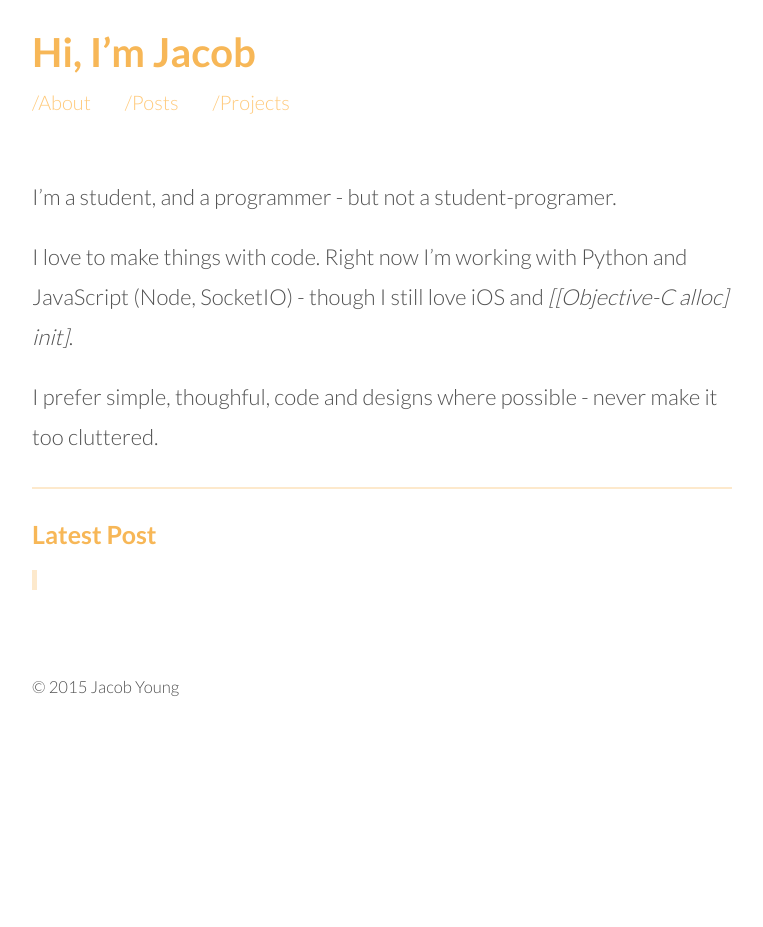
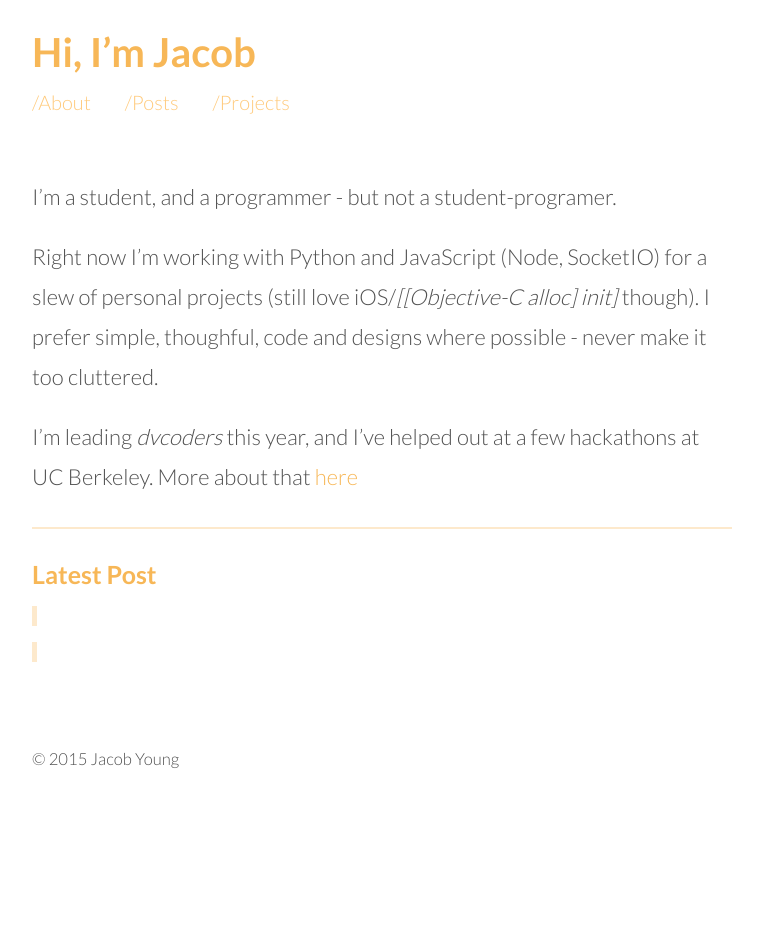
Before and after one commit to shatasundara/thebearjew.github.io, a Jekyll site: the page built from index.md, in a window 1280 px wide. Shown: the whole page, without its empty margins (258-1021 px from the left). Built offline with Jekyll 4.4.1, drawn with Linux system fonts in a browser that asks for light colours; nearby versions of some CDN libraries; Markdown is read by kramdown in place of the engine named in the settings.

Commit message:
General content update

```diff
--- a/index.md
+++ b/index.md
@@ -10,9 +10,9 @@ title: Home
 
 I'm a student, and a programmer - but not a student-programer.
 
-I love to make things with code. Right now I'm working with Python and JavaScript (Node, SocketIO) - though I still love iOS and *[[Objective-C alloc] init]*.
+Right now I'm working with Python and JavaScript (Node, SocketIO) for a slew of personal projects (still love iOS/*[[Objective-C alloc] init]* though). I prefer simple, thoughful, code and designs where possible - never make it too cluttered.
 
-I prefer simple, thoughful, code and designs where possible - never make it too cluttered.
+I'm leading *dvcoders* this year, and I've helped out at a few hackathons at UC Berkeley. More about that [here](/about/)
 
 ---
 
@@ -21,6 +21,6 @@ I prefer simple, thoughful, code and designs where possible - never make it too
 {% assign post = site.posts.first %}
 {% assign content = post.content | remove: '<p>' | remove: "</p>" %}
 
-#### [{{ post.title | truncate: 80 }}]({{ post.url }})
+> [{{ post.title | truncate: 80 }}]({{ post.url }})
 
 > <small>{{ post.excerpt }}</small>
```
Also changed, not shown: about.md (+1 -1 lines).
